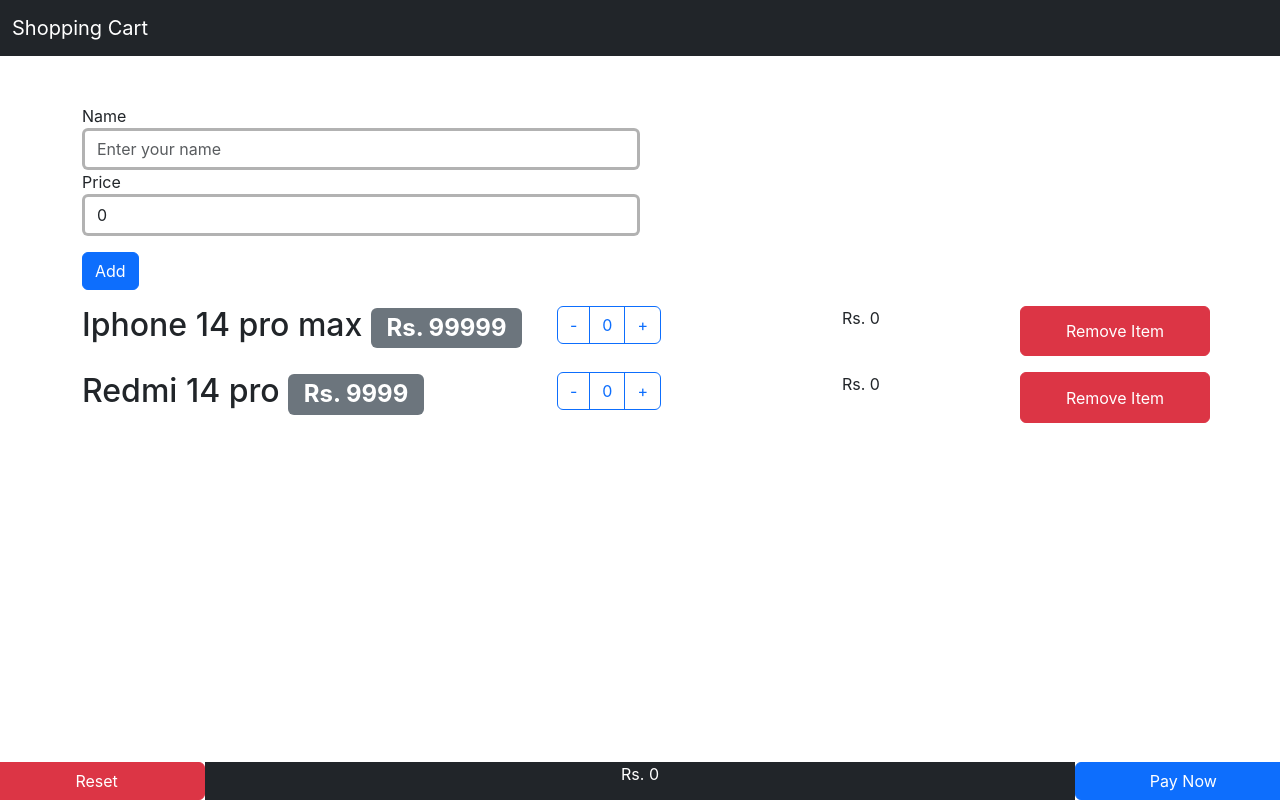
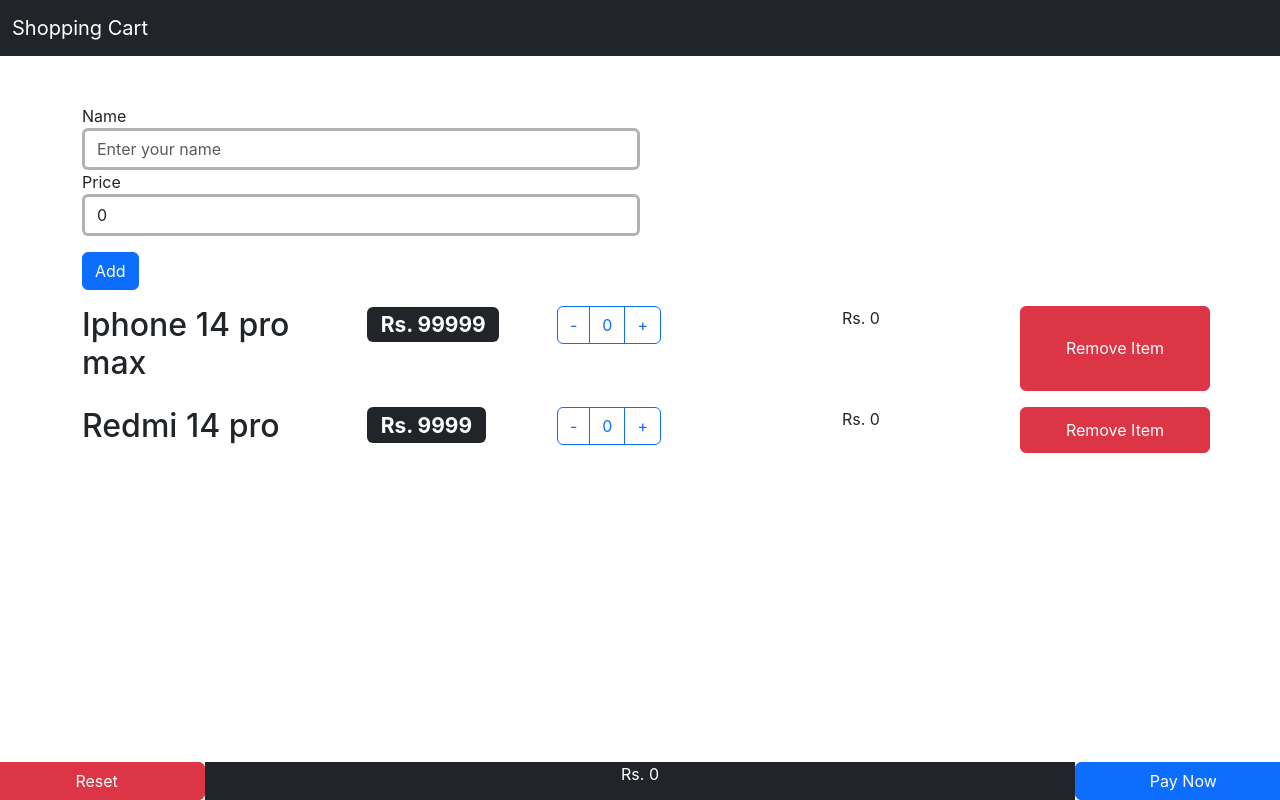
Before and after one commit to ashishp911/ReactJS-Project-1, a React (Create React App) app: page / in a window 1280 px wide. Built offline with nearby package versions, Linux system fonts and the light colour scheme.

Commit message:
slight changes

```diff
--- a/src/App.js
+++ b/src/App.js
@@ -3,7 +3,7 @@
 import React, { useState } from "react";
 import Navbar from "./components/Navbar.js";
 import ProductList from "./components/ProductList.js";
-import Footer from "./components/footer.js";
+import Footer from "./components/Footer.js";
 import AddItem from "./components/AddItem.js";
 
 function App() {
--- a/src/components/Product.js
+++ b/src/components/Product.js
@@ -1,16 +1,20 @@
-
 import React from "react";
 
 export default function Product(props) {
   return (
     <div className="row mt-3">
-      <div className="col-5">
+      <div className="col-3">
         <h2>
           {props.product.name}{" "}
-          <span className="badge bg-secondary">Rs. {props.product.price}</span>
+
         </h2>
       </div>
-        <div className="col-3">
+      <div className="col-2">
+        <h3>
+            <span className="badge bg-dark">Rs. {props.product.price}</span>
+        </h3>
+      </div>
+      <div className="col-3">
             <div className="btn-group" role="group" aria-label="Basic outlined example">
             <button type="button" className="btn btn-outline-primary" onClick={() => {
                 props.decrementQuantity(props.index)
```
